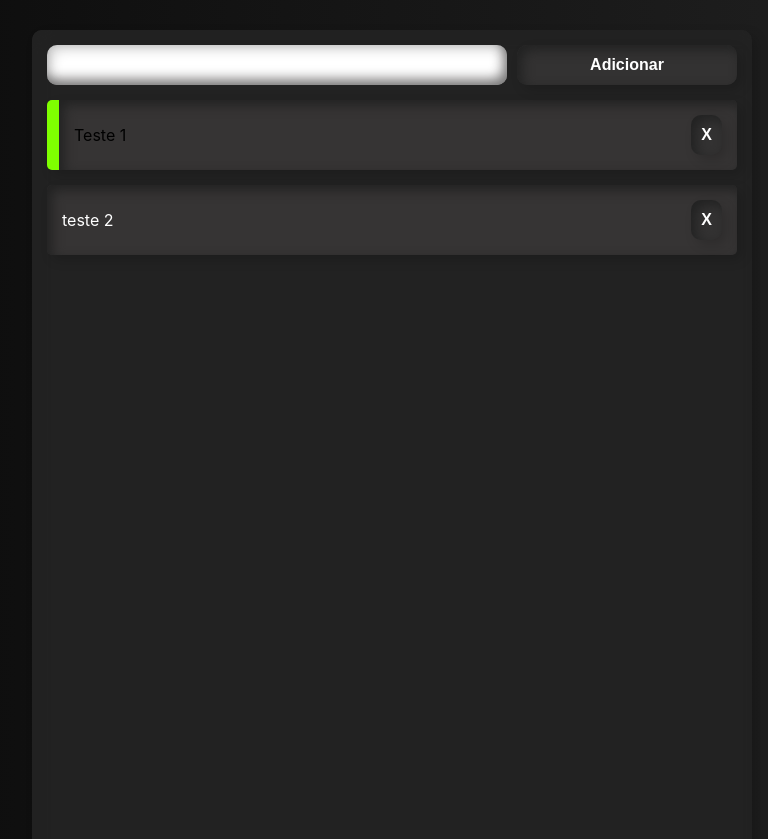
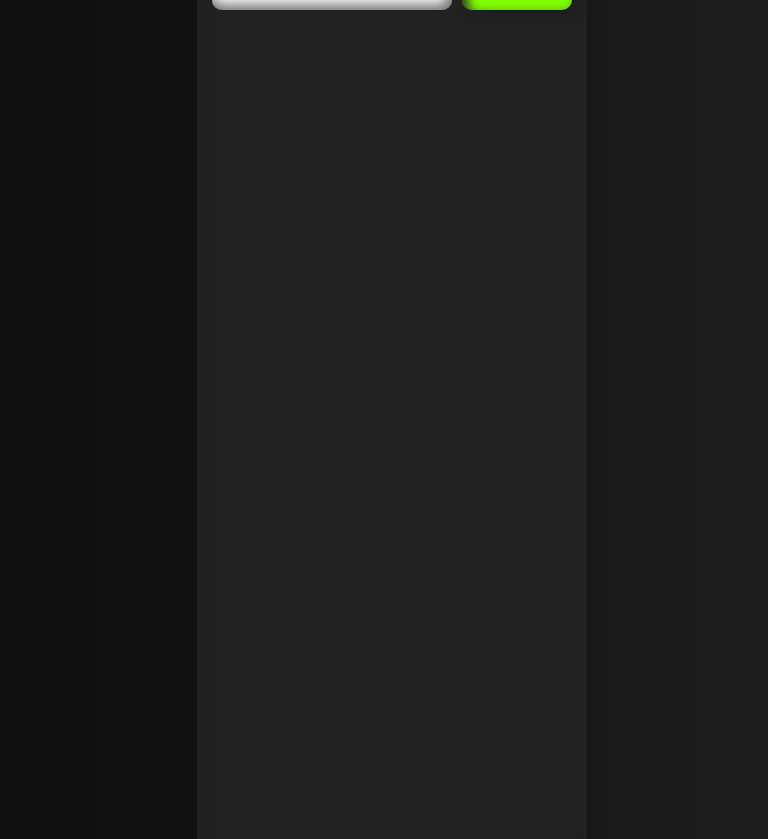
Before and after one commit to brunofelixf/Lista_de_Tarefas, a React (Create React App) app: page / in a window 1280 px wide. Shown: the top 839 px of the page, without its empty margins (248-1016 px from the left). Built offline with nearby package versions, Linux system fonts and the light colour scheme.

Commit message:
Ajustes finais

```diff
--- a/src/App.css
+++ b/src/App.css
@@ -1,10 +1,10 @@
 .container {
-  max-width: 720px;
-  height: 1080px;
+  width: 390px;
+  height: 890px;
   color: white;
   border: none;
   border-radius: 10px;
-  margin: 30px auto;
+  margin-top: 15px auto;
   overflow: auto;
   background-color: #222;
   box-shadow: inset 5px 5px 12px #222, 5px 5px 12px rgba(0, 0, 0, 0.16);
--- a/src/App.jsx
+++ b/src/App.jsx
@@ -9,7 +9,7 @@ import './App.css'
 const App = () => {
 
   const [tasks, setTasks] = useState([
-    {
+    /*{
       title: 'Teste 1',
       id: '1',
       check: true
@@ -18,7 +18,8 @@ const App = () => {
       title:'teste 2',
       id: '2',
       check: false
-    }])
+    }*/
+  ])
 
   const [inputData, setInputData] = useState('')
 
@@ -60,7 +61,7 @@ const App = () => {
           <Button
             handleAdd={handleAdd}
             inputData={inputData}
-            setImputData={setInputData}>
+            setInputData={setInputData}>
               Adicionar
           </Button>
         </div>
--- a/src/components/Button.css
+++ b/src/components/Button.css
@@ -1,5 +1,5 @@
 button {
-  background-color: rgb(51, 50, 50);
+  background-color: chartreuse;
   height: 40px;
   width: 100%;
   padding: 0 10px;
@@ -7,7 +7,7 @@ button {
   border-radius: 10px;
   font-size: 16px;
   font-weight: bold;
-  color: white;
+  color: #222;
   cursor: pointer;
   transition: all 0.5s ease;
   flex: 1;
@@ -15,8 +15,8 @@ button {
 }
 
 button:hover {
-  background-color: white;
-  color: #222;
+  background-color: #222;
+  color: chartreuse;
 }
 .btnContainer {
   margin-left: 10px;
--- a/src/components/Button.jsx
+++ b/src/components/Button.jsx
@@ -1,12 +1,12 @@
 import React from 'react';
 import './Button.css'
 
-const Button = ({children, handleAdd, inputData, setImputData}) => {
+const Button = ({children, handleAdd, inputData, setInputData}) => {
 
   const handleClick = () => {
-    handleAdd(inputData)
-    setImputData('')
-  }
+    handleAdd(inputData);
+    setInputData("");
+  };
 
   return (
     <div className="btnContainer">
--- a/src/components/Input.jsx
+++ b/src/components/Input.jsx
@@ -11,7 +11,7 @@ const Input = ({inputData, setInputData}) => {
     console.log(inputData)
   }
   return (
-    <input onChange={handleInput} type="text"></input>
+    <input onChange={handleInput} type="text" value={inputData}></input>
    );
 }
 
--- a/src/components/Task.css
+++ b/src/components/Task.css
@@ -5,6 +5,7 @@
 .tskContainer {
   margin: 15px 15px;
   display: flex;
+  font-size: 16px;
   background-color: rgb(54, 52, 52);
   border: none;
   border-radius: 5px;
--- a/src/index.css
+++ b/src/index.css
@@ -12,6 +12,10 @@ body {
   -webkit-font-smoothing: antialiased;
   -moz-osx-font-smoothing: grayscale;
   background: linear-gradient(to right, #0a0a0a, #222);
+  height: 100vh;
+  display: flex;
+  justify-content: center;
+  align-items: center;
 }
 
 code {
```
